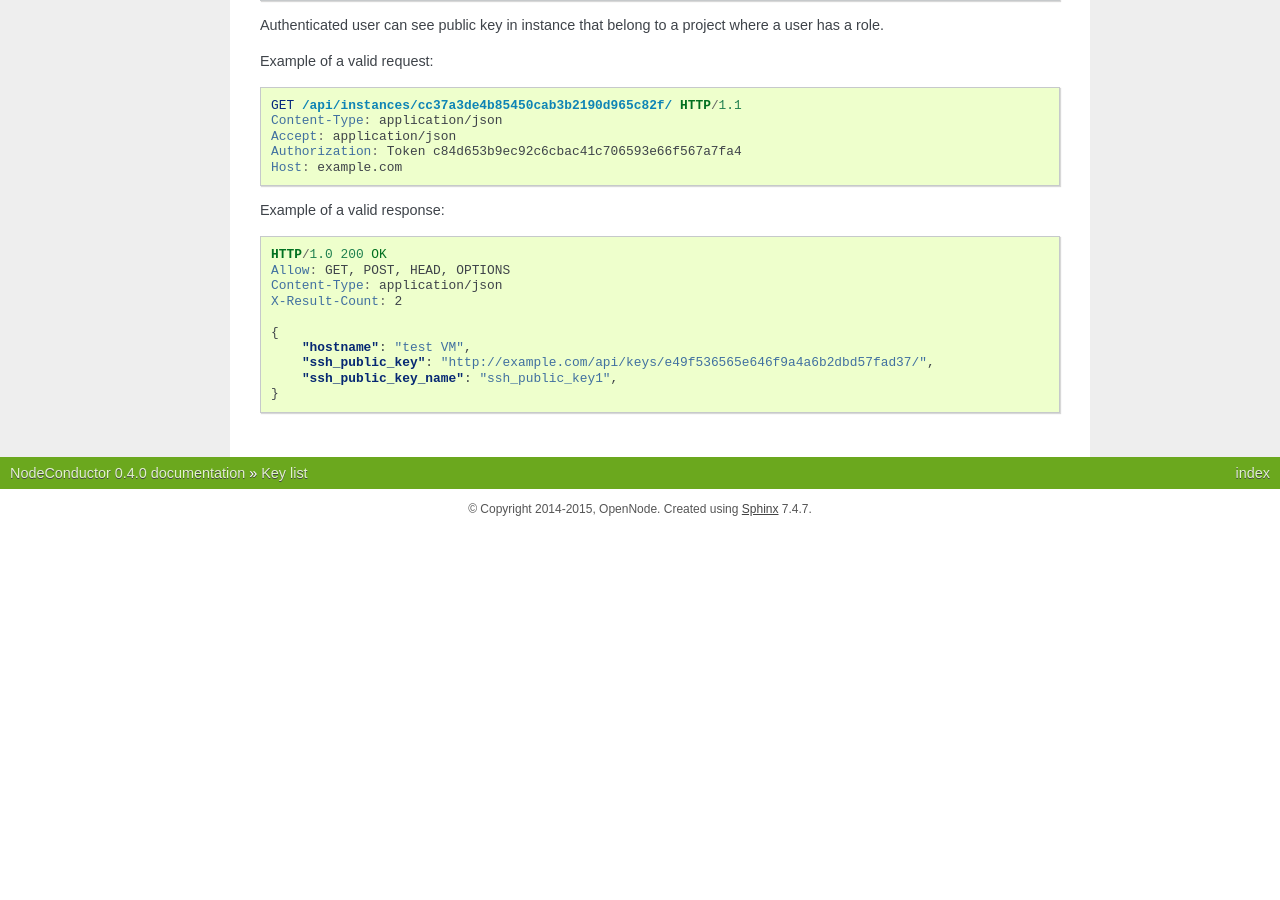
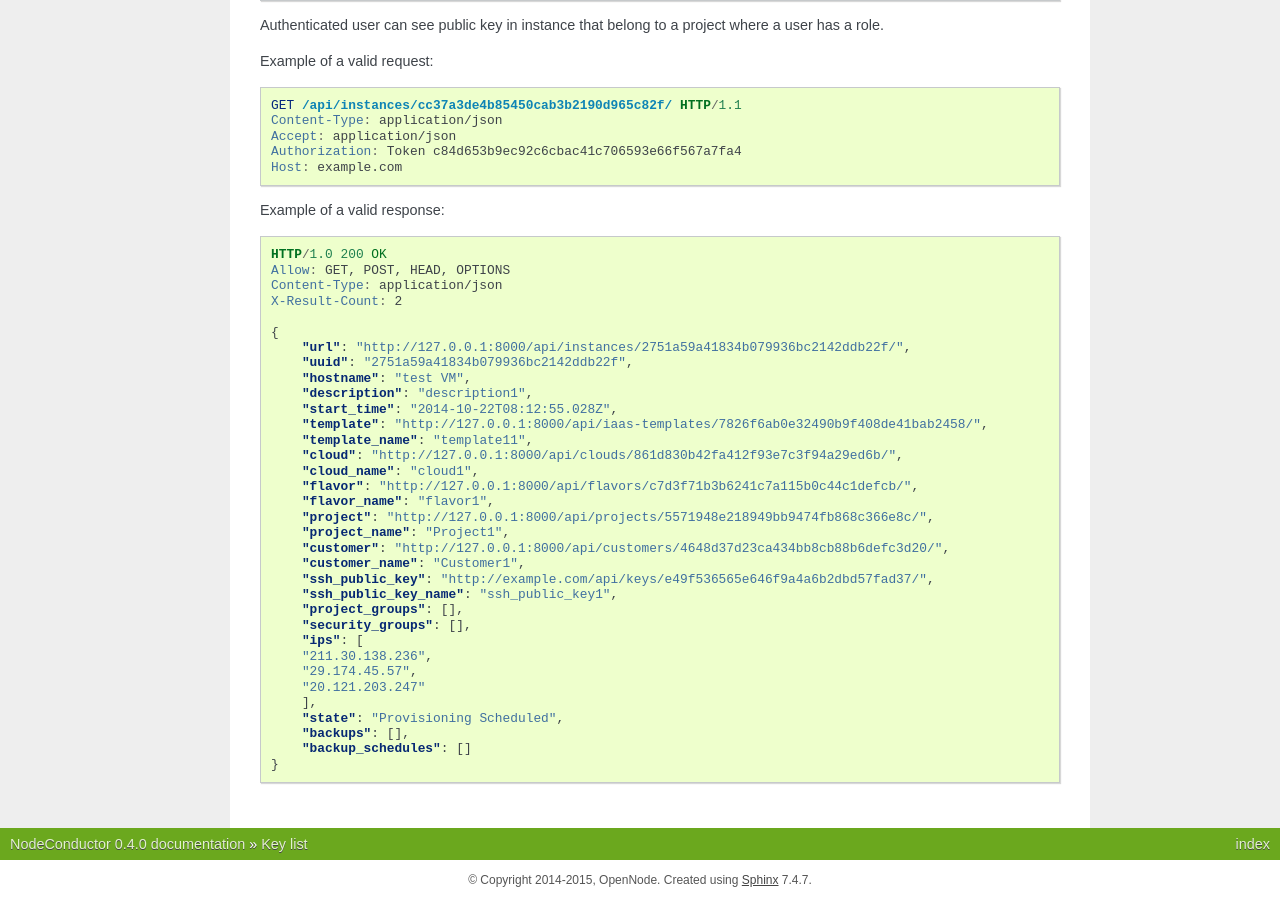
Before and after one commit to opennode/waldur-core, a Sphinx documentation site: the page built from docs/api/key.rst, in a window 1280 px wide and 900 px high, scrolled down 926 px. Built offline with Sphinx 7.4.7, drawn with Linux system fonts in a browser that asks for light colours; before the commit the page ends 1455 px from its top, so only the background shows below that.

Commit message:
Replace sample response with all data
nc-138

```diff
--- a/docs/api/key.rst
+++ b/docs/api/key.rst
@@ -73,7 +73,31 @@ Example of a valid response:
     X-Result-Count: 2
 
     {
+        "url": "http://127.0.0.1:8000/api/instances/2751a59a41834b079936bc2142ddb22f/",
+        "uuid": "2751a59a41834b079936bc2142ddb22f",
         "hostname": "test VM",
+        "description": "description1",
+        "start_time": "2014-10-22T08:12:55.028Z",
+        "template": "http://127.0.0.1:8000/api/iaas-templates/7826f6ab0e32490b9f408de41bab2458/",
+        "template_name": "template11",
+        "cloud": "http://127.0.0.1:8000/api/clouds/861d830b42fa412f93e7c3f94a29ed6b/",
+        "cloud_name": "cloud1",
+        "flavor": "http://127.0.0.1:8000/api/flavors/c7d3f71b3b6241c7a115b0c44c1defcb/",
+        "flavor_name": "flavor1",
+        "project": "http://127.0.0.1:8000/api/projects/5571948e218949bb9474fb868c366e8c/",
+        "project_name": "Project1",
+        "customer": "http://127.0.0.1:8000/api/customers/4648d37d23ca434bb8cb88b6defc3d20/",
+        "customer_name": "Customer1",
         "ssh_public_key": "http://example.com/api/keys/e49f536565e646f9a4a6b2dbd57fad37/",
         "ssh_public_key_name": "ssh_public_key1",
+        "project_groups": [],
+        "security_groups": [],
+        "ips": [
+        "211.30.138.236",
+        "29.174.45.57",
+        "20.121.203.247"
+        ],
+        "state": "Provisioning Scheduled",
+        "backups": [],
+        "backup_schedules": []
     }
```
